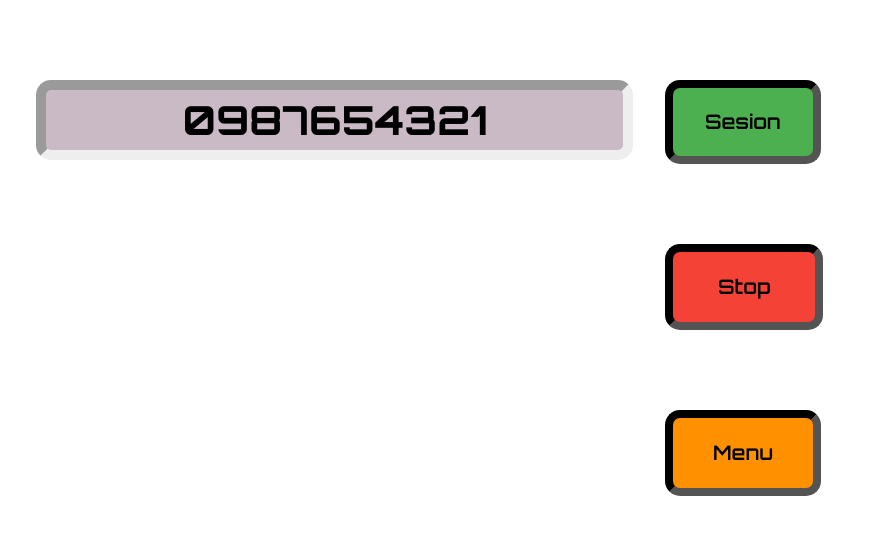
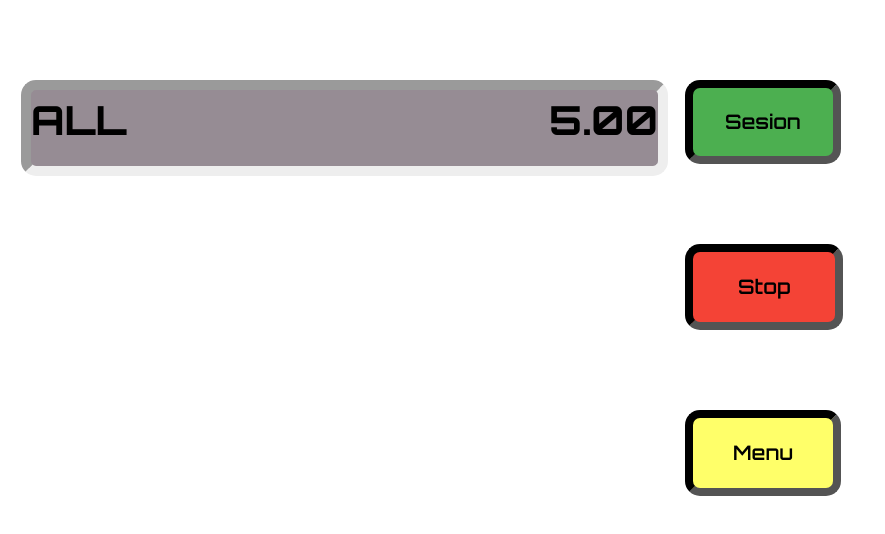
Before and after one commit to Daiana-s-Sosa/Julio-Robles, a plain HTML site: page index.html in a window 1280 px wide. Shown: the whole page, without its empty margins (0-885 px from the left). Drawn offline with nearby package versions, Linux system fonts and the light colour scheme.

Commit message:
pantalla lista

```diff
--- a/index.html
+++ b/index.html
@@ -16,9 +16,10 @@
 <section class="contenedor">
     <div class="container-fluid-sm">
         <div class="row">
-            <div class="col-xs-12 col-sm-6">
-                <p class="text-center"id="pantalla">0987654321</p>
-            </div>
+                <div class="col-xs-12 col-sm-6 d-flex justify-content-between pantalla">
+                    <p id="caracteres">ALL</p>
+                    <p>5.00</p>
+                </div>
             <div class="col-xs-12 col-sm-2">
                 <div class="botones">
                     <button class="boton1">Sesion</button>
--- a/style.css/main.css
+++ b/style.css/main.css
@@ -6,15 +6,15 @@
 .contenedor{
     margin: 0 0 0 1em;
     font-family: 'Orbitron';
+
 }
-
-
-p{
+.pantalla{
+    height: 50%;
     padding: 0;
     margin: 2em 0 0 0.5em;
     font-size: 2.5em;
     font-weight: 700;
-    background-color: #C9BAC6;
+    background-color: #968C94;
     border-width: 10px;
     border-style:inset;
     border-radius: 15px;
@@ -42,6 +42,9 @@ p{
     cursor: pointer;
 }
 
+.boton1:hover{
+    background: #3B8A3E;
+}
 
 
 .boton2{
@@ -58,11 +61,13 @@ p{
     border-width: 8px;
     border-style: inset;
     cursor: pointer;
-
 }
 
+.boton2:hover{
+    background-color: #C03B30;
+}
 .boton3{
-    background-color: #ff9000;
+    background-color: #FFFF69;
     color: black;
     padding: 20px 40px;
     text-align: center;
@@ -76,3 +81,8 @@ p{
     border-style: inset;
     cursor: pointer;
 }
+
+.boton3:hover{
+    background-color: #FFE83F;
+
+}
```
